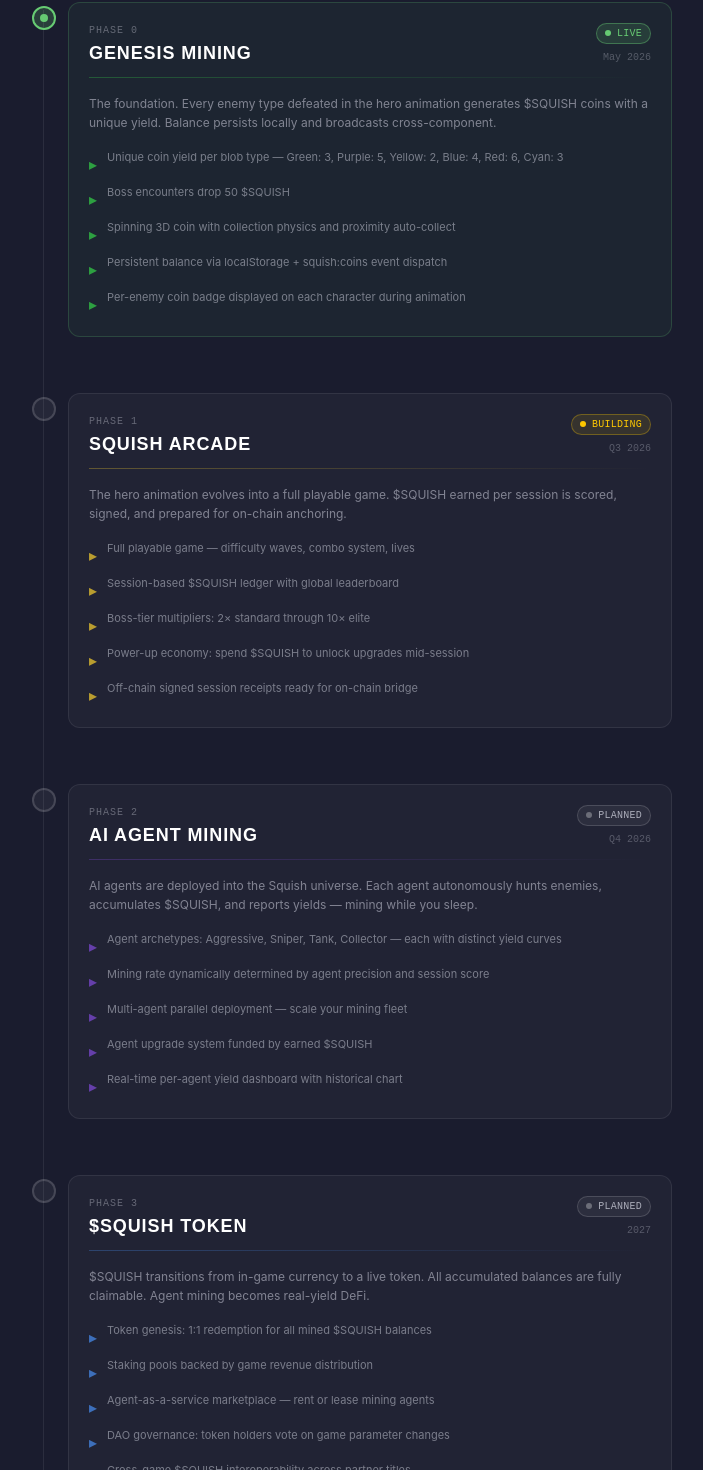
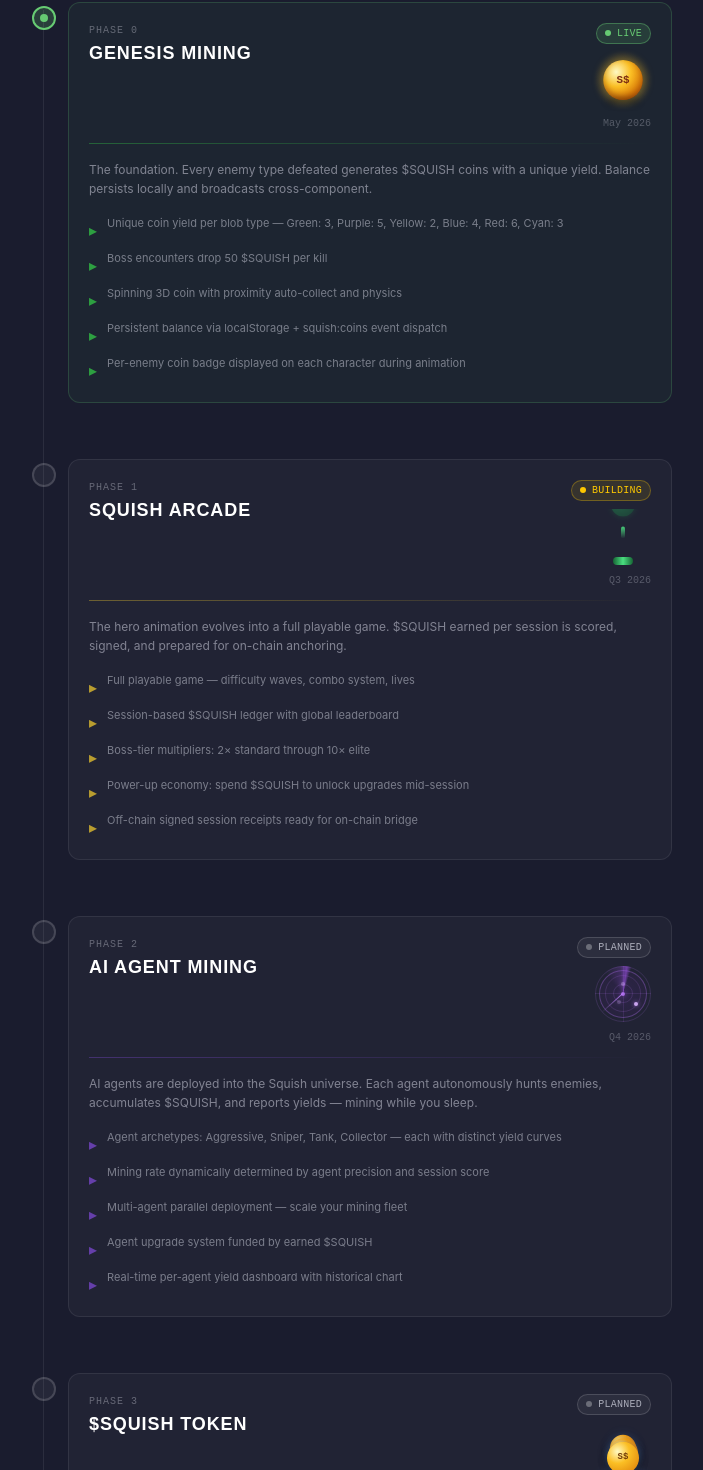
Before and after one commit to yusufsafary/squish-em, a React (Vite) app: page /roadmap in a window 1280 px wide. Shown: the part 296-1766 px from the top of the page, without its empty margins (288-991 px from the left). Built offline with nearby package versions, Linux system fonts and the light colour scheme.

Commit message:
feat: add live mini animations to each roadmap phase card

```diff
--- a/src/pages/roadmap.tsx
+++ b/src/pages/roadmap.tsx
@@ -1,33 +1,233 @@
-import { useEffect, useState } from "react";
-import { motion } from "framer-motion";
+import { useEffect, useRef, useState } from "react";
+import { motion, useAnimation } from "framer-motion";
 
+// ── Phase 0: Spinning 3D coin ──────────────────────────────────────────────
+function CoinAnim() {
+  return (
+    <div className="relative w-14 h-14 flex items-center justify-center flex-shrink-0">
+      {/* Outer glow pulse */}
+      <motion.div
+        className="absolute inset-0 rounded-full"
+        style={{ background: "radial-gradient(circle, rgba(251,191,36,0.45) 0%, transparent 70%)" }}
+        animate={{ scale: [0.7, 1.25, 0.7], opacity: [0.3, 0.7, 0.3] }}
+        transition={{ duration: 2.2, repeat: Infinity, ease: "easeInOut" }}
+      />
+      {/* Coin body — scaleX trick for 3D spin */}
+      <motion.div
+        className="relative w-10 h-10 rounded-full flex items-center justify-center font-mono font-bold text-[11px] select-none"
+        style={{
+          background: "radial-gradient(circle at 33% 30%, #fef9c3, #fbbf24 38%, #d97706 72%, #92400e 100%)",
+          boxShadow: "0 0 10px 2px rgba(251,191,36,0.4), inset 0 -3px 6px rgba(120,53,15,0.5)",
+          color: "#7c2d12",
+          transformOrigin: "center",
+        }}
+        animate={{ scaleX: [1, 0.08, -1, -0.08, 1] }}
+        transition={{ duration: 2, repeat: Infinity, ease: [0.45, 0, 0.55, 1] }}
+      >
+        S$
+      </motion.div>
+      {/* Rim shadow */}
+      <div className="absolute bottom-1 left-1/2 -translate-x-1/2 w-8 h-1.5 rounded-full"
+        style={{ background: "rgba(0,0,0,0.25)", filter: "blur(3px)" }} />
+    </div>
+  );
+}
+
+// ── Phase 1: Mini blob shooter ─────────────────────────────────────────────
+function ArcadeAnim() {
+  const [step, setStep] = useState<"idle"|"falling"|"hit"|"explode">("idle");
+  useEffect(() => {
+    let t: ReturnType<typeof setTimeout>;
+    const cycle = () => {
+      setStep("falling");
+      t = setTimeout(() => setStep("hit"), 900);
+      t = setTimeout(() => setStep("explode"), 1050);
+      t = setTimeout(() => { setStep("idle"); t = setTimeout(cycle, 400); }, 1350);
+    };
+    t = setTimeout(cycle, 300);
+    return () => clearTimeout(t);
+  }, []);
+
+  return (
+    <div className="relative w-14 h-14 flex-shrink-0 overflow-hidden">
+      {/* Blob */}
+      <motion.div
+        className="absolute left-1/2 -translate-x-1/2 w-7 h-7 rounded-full flex items-center justify-center"
+        style={{ background: "radial-gradient(circle at 35% 30%, #86efac, #22c55e 45%, #15803d)", boxShadow: "0 0 8px rgba(34,197,94,0.6)" }}
+        animate={
+          step === "idle"    ? { y: -28, opacity: 0, scale: 0.8 }  :
+          step === "falling" ? { y: 4,   opacity: 1, scale: 1 }    :
+          step === "hit"     ? { y: 4,   opacity: 1, scale: 1.25 } :
+                               { y: 4,   opacity: 0, scale: 2.2 }
+        }
+        transition={{ duration: step === "falling" ? 0.85 : 0.15, ease: "easeIn" }}
+      >
+        {/* Eyes */}
+        <div className="flex gap-1 mt-0.5">
+          <div className="w-1 h-1 rounded-full bg-black/70" />
+          <div className="w-1 h-1 rounded-full bg-black/70" />
+        </div>
+      </motion.div>
+
+      {/* Bullet */}
+      <motion.div
+        className="absolute left-1/2 -translate-x-1/2 w-1 h-3 rounded-full"
+        style={{ background: "linear-gradient(to top, rgba(74,222,128,0), #4ade80)", bottom: 6 }}
+        animate={
+          step === "idle"    ? { y: 0,   opacity: 0 } :
+          step === "falling" ? { y: -38, opacity: [0,1,1] } :
+                               { y: -38, opacity: 0 }
+        }
+        transition={{ duration: step === "falling" ? 0.7 : 0.1, ease: "easeOut", delay: step === "falling" ? 0.15 : 0 }}
+      />
+
+      {/* Explosion sparks */}
+      {step === "explode" && [0,60,120,180,240,300].map((deg, i) => (
+        <motion.div
+          key={i}
+          className="absolute w-1 h-1 rounded-full bg-yellow-300"
+          style={{ left: "50%", top: "40%", transformOrigin: "center" }}
+          initial={{ x: 0, y: 0, opacity: 1, scale: 1 }}
+          animate={{ x: Math.cos(deg*Math.PI/180)*18, y: Math.sin(deg*Math.PI/180)*18, opacity: 0, scale: 0.4 }}
+          transition={{ duration: 0.35, ease: "easeOut" }}
+        />
+      ))}
+
+      {/* Cannon base */}
+      <div className="absolute bottom-0 left-1/2 -translate-x-1/2 w-5 h-2 rounded-sm"
+        style={{ background: "linear-gradient(to right, #166534, #4ade80, #166534)" }} />
+    </div>
+  );
+}
+
+// ── Phase 2: Radar sweep ───────────────────────────────────────────────────
+function RadarAnim() {
+  const DOTS = [
+    { r: 28, a: 40 }, { r: 18, a: 130 }, { r: 24, a: 260 },
+  ];
+  return (
+    <div className="relative w-14 h-14 flex-shrink-0 flex items-center justify-center">
+      {/* Screen */}
+      <div className="absolute inset-1 rounded-full border border-purple-400/30"
+        style={{ background: "radial-gradient(circle, rgba(147,51,234,0.12) 0%, rgba(88,28,135,0.06) 100%)" }} />
+      {/* Grid rings */}
+      {[0.35, 0.65, 1].map((s, i) => (
+        <div key={i} className="absolute rounded-full border border-purple-400/15"
+          style={{ width: `${s*100}%`, height: `${s*100}%` }} />
+      ))}
+      {/* Cross hairs */}
+      <div className="absolute inset-0 flex items-center justify-center pointer-events-none">
+        <div className="w-full h-px bg-purple-400/12" />
+      </div>
+      <div className="absolute inset-0 flex items-center justify-center pointer-events-none">
+        <div className="h-full w-px bg-purple-400/12" />
+      </div>
+
+      {/* Sweep */}
+      <motion.div
+        className="absolute inset-0 rounded-full overflow-hidden"
+        animate={{ rotate: 360 }}
+        transition={{ duration: 2.5, repeat: Infinity, ease: "linear" }}
+      >
+        <div
+          className="absolute inset-0"
+          style={{
+            background: "conic-gradient(from 180deg, rgba(168,85,247,0) 0deg, rgba(168,85,247,0.18) 35deg, rgba(168,85,247,0.55) 50deg, rgba(168,85,247,0) 60deg)",
+          }}
+        />
+        {/* Leading edge line */}
+        <div
+          className="absolute top-1/2 left-1/2 w-1/2 h-px origin-left"
+          style={{ background: "linear-gradient(to right, rgba(192,132,252,0.9), rgba(192,132,252,0))" }}
+        />
+      </motion.div>
+
+      {/* Blinking dots */}
+      {DOTS.map((dot, i) => (
+        <motion.div
+          key={i}
+          className="absolute w-1 h-1 rounded-full bg-purple-300"
+          style={{
+            left: `calc(50% + ${Math.cos(dot.a*Math.PI/180)*dot.r/2}px)`,
+            top:  `calc(50% + ${Math.sin(dot.a*Math.PI/180)*dot.r/2}px)`,
+            boxShadow: "0 0 4px rgba(192,132,252,0.9)",
+          }}
+          animate={{ opacity: [0.2, 1, 0.2] }}
+          transition={{ duration: 2.5, repeat: Infinity, ease: "easeInOut", delay: i * 0.7 }}
+        />
+      ))}
+
+      {/* Center dot */}
+      <div className="w-1 h-1 rounded-full bg-purple-400/80 relative z-10"
+        style={{ boxShadow: "0 0 5px rgba(168,85,247,0.8)" }} />
+    </div>
+  );
+}
+
+// ── Phase 3: Floating coin stack ───────────────────────────────────────────
+function TokenAnim() {
+  return (
+    <div className="relative w-14 h-14 flex-shrink-0 flex items-end justify-center pb-1">
+      {/* Glow base */}
+      <motion.div
+        className="absolute bottom-0 left-1/2 -translate-x-1/2 w-10 h-2 rounded-full"
+        style={{ background: "rgba(96,165,250,0.25)", filter: "blur(4px)" }}
+        animate={{ scaleX: [0.7, 1.1, 0.7], opacity: [0.4, 0.8, 0.4] }}
+        transition={{ duration: 2.4, repeat: Infinity, ease: "easeInOut" }}
+      />
+      {/* 3 stacked coins */}
+      {[2, 1, 0].map((layer) => (
+        <motion.div
+          key={layer}
+          className="absolute flex items-center justify-center"
+          style={{
+            width: `${32 - layer*3}px`,
+            height: `${32 - layer*3}px`,
+            borderRadius: "50%",
+            background: `radial-gradient(circle at 33% 30%, ${layer===0?"#fef9c3, #fbbf24 38%, #d97706":"#fde68a, #f59e0b 38%, #b45309"} 100%)`,
+            boxShadow: `0 ${4+layer*2}px ${8+layer*3}px rgba(0,0,0,0.3), 0 0 ${6+layer*3}px rgba(96,165,250,${0.3-layer*0.08})`,
+            bottom: `${layer*7}px`,
+            zIndex: 3 - layer,
+          }}
+          animate={{ y: [0, -5, 0] }}
+          transition={{ duration: 2.4, repeat: Infinity, ease: "easeInOut", delay: layer * 0.15 }}
+        >
+          {layer === 0 && (
+            <span className="font-mono font-bold text-[9px] text-yellow-900 select-none">S$</span>
+          )}
+        </motion.div>
+      ))}
+      {/* Expanding ring */}
+      <motion.div
+        className="absolute bottom-2 left-1/2 -translate-x-1/2 rounded-full border border-blue-400/40"
+        animate={{ width: [8, 44, 8], height: [8, 44, 8], opacity: [0.8, 0, 0.8] }}
+        transition={{ duration: 2.4, repeat: Infinity, ease: "easeOut" }}
+        style={{ translateX: "-50%" }}
+      />
+    </div>
+  );
+}
+
+// ── Phase data ────────────────────────────────────────────────────────────
 const PHASES = [
   {
-    id: "genesis",
-    label: "PHASE 0",
-    title: "Genesis Mining",
-    status: "LIVE" as const,
-    date: "May 2026",
-    hsl: "127,65%,52%",
-    description:
-      "The foundation. Every enemy type defeated in the hero animation generates $SQUISH coins with a unique yield. Balance persists locally and broadcasts cross-component.",
+    id: "genesis", label: "PHASE 0", title: "Genesis Mining",
+    status: "LIVE" as const, date: "May 2026", hsl: "127,65%,52%",
+    Anim: CoinAnim,
+    description: "The foundation. Every enemy type defeated generates $SQUISH coins with a unique yield. Balance persists locally and broadcasts cross-component.",
     items: [
       "Unique coin yield per blob type — Green: 3, Purple: 5, Yellow: 2, Blue: 4, Red: 6, Cyan: 3",
-      "Boss encounters drop 50 $SQUISH",
-      "Spinning 3D coin with collection physics and proximity auto-collect",
+      "Boss encounters drop 50 $SQUISH per kill",
+      "Spinning 3D coin with proximity auto-collect and physics",
       "Persistent balance via localStorage + squish:coins event dispatch",
       "Per-enemy coin badge displayed on each character during animation",
     ],
   },
   {
-    id: "arcade",
-    label: "PHASE 1",
-    title: "Squish Arcade",
-    status: "BUILDING" as const,
-    date: "Q3 2026",
-    hsl: "48,95%,58%",
-    description:
-      "The hero animation evolves into a full playable game. $SQUISH earned per session is scored, signed, and prepared for on-chain anchoring.",
+    id: "arcade", label: "PHASE 1", title: "Squish Arcade",
+    status: "BUILDING" as const, date: "Q3 2026", hsl: "48,95%,58%",
+    Anim: ArcadeAnim,
+    description: "The hero animation evolves into a full playable game. $SQUISH earned per session is scored, signed, and prepared for on-chain anchoring.",
     items: [
       "Full playable game — difficulty waves, combo system, lives",
       "Session-based $SQUISH ledger with global leaderboard",
@@ -37,14 +237,10 @@ const PHASES = [
     ],
   },
   {
-    id: "agent-mining",
-    label: "PHASE 2",
-    title: "AI Agent Mining",
-    status: "PLANNED" as const,
-    date: "Q4 2026",
-    hsl: "263,68%,58%",
-    description:
-      "AI agents are deployed into the Squish universe. Each agent autonomously hunts enemies, accumulates $SQUISH, and reports yields — mining while you sleep.",
+    id: "agent-mining", label: "PHASE 2", title: "AI Agent Mining",
+    status: "PLANNED" as const, date: "Q4 2026", hsl: "263,68%,58%",
+    Anim: RadarAnim,
+    description: "AI agents are deployed into the Squish universe. Each agent autonomously hunts enemies, accumulates $SQUISH, and reports yields — mining while you sleep.",
     items: [
       "Agent archetypes: Aggressive, Sniper, Tank, Collector — each with distinct yield curves",
       "Mining rate dynamically determined by agent precision and session score",
@@ -54,14 +250,10 @@ const PHASES = [
     ],
   },
   {
-    id: "token",
-    label: "PHASE 3",
-    title: "$SQUISH Token",
-    status: "PLANNED" as const,
-    date: "2027",
-    hsl: "215,88%,62%",
-    description:
-      "$SQUISH transitions from in-game currency to a live token. All accumulated balances are fully claimable. Agent mining becomes real-yield DeFi.",
+    id: "token", label: "PHASE 3", title: "$SQUISH Token",
+    status: "PLANNED" as const, date: "2027", hsl: "215,88%,62%",
+    Anim: TokenAnim,
+    description: "$SQUISH transitions from in-game currency to a live token. All accumulated balances are fully claimable. Agent mining becomes real-yield DeFi.",
     items: [
       "Token genesis: 1:1 redemption for all mined $SQUISH balances",
       "Staking pools backed by game revenue distribution",
@@ -73,14 +265,13 @@ const PHASES = [
 ];
 
 const STATUS_CONFIG = {
-  LIVE:     { label: "LIVE",     bg: "bg-primary/15",    border: "border-primary/40",    text: "text-primary",     dot: "bg-primary"     },
-  BUILDING: { label: "BUILDING", bg: "bg-yellow-400/10", border: "border-yellow-400/30", text: "text-yellow-400",  dot: "bg-yellow-400"  },
-  PLANNED:  { label: "PLANNED",  bg: "bg-white/5",       border: "border-white/15",      text: "text-muted-foreground", dot: "bg-white/30" },
+  LIVE:     { label: "LIVE",     bg: "bg-primary/15",    border: "border-primary/40",    text: "text-primary",          dot: "bg-primary"     },
+  BUILDING: { label: "BUILDING", bg: "bg-yellow-400/10", border: "border-yellow-400/30", text: "text-yellow-400",        dot: "bg-yellow-400"  },
+  PLANNED:  { label: "PLANNED",  bg: "bg-white/5",       border: "border-white/15",      text: "text-muted-foreground", dot: "bg-white/30"    },
 };
 
 export default function Roadmap() {
   const [balance, setBalance] = useState(0);
-
   useEffect(() => {
     setBalance(parseInt(localStorage.getItem("squish_coin_balance") || "0"));
     const handler = (e: Event) => {
@@ -106,7 +297,6 @@ export default function Roadmap() {
             From a visual coin animation to a self-sustaining AI mining economy.
             Each phase builds on the last — no resets, no forks.
           </p>
-
           {balance > 0 && (
             <motion.div
               initial={{ opacity: 0, scale: 0.95 }} animate={{ opacity: 1, scale: 1 }} transition={{ delay: 0.3 }}
@@ -122,16 +312,14 @@ export default function Roadmap() {
 
         {/* Timeline */}
         <div className="relative">
-          {/* Spine */}
           <div className="absolute left-[11px] top-2 bottom-0 w-px bg-white/8" />
-
           <div className="space-y-14">
-            {PHASES.map((phase, i) => {
-              const cfg = STATUS_CONFIG[phase.status];
-              const isLive = phase.status === "LIVE";
+            {PHASES.map(({ id, label, title, status, date, hsl, Anim, description, items }, i) => {
+              const cfg = STATUS_CONFIG[status];
+              const isLive = status === "LIVE";
               return (
                 <motion.div
-                  key={phase.id}
+                  key={id}
                   initial={{ opacity: 0, x: -20 }} animate={{ opacity: 1, x: 0 }}
                   transition={{ duration: 0.45, delay: i * 0.1 }}
                   className="relative pl-9"
@@ -139,38 +327,40 @@ export default function Roadmap() {
                   {/* Node */}
                   <div className="absolute left-0 top-1">
                     <div className={`w-6 h-6 rounded-full border-2 flex items-center justify-center ${isLive ? "border-primary bg-primary/20" : "border-white/15 bg-white/5"}`}>
-                      {isLive && (
-                        <span className="w-2 h-2 rounded-full bg-primary animate-pulse" />
-                      )}
+                      {isLive && <span className="w-2 h-2 rounded-full bg-primary animate-pulse" />}
                     </div>
                   </div>
 
                   {/* Card */}
                   <div className={`rounded-xl border p-5 transition-all ${isLive ? "border-primary/20 bg-primary/5" : "border-white/8 bg-white/3"}`}>
-                    {/* Top row */}
-                    <div className="flex items-start justify-between gap-3 mb-3">
-                      <div>
-                        <span className="font-mono text-[10px] tracking-widest text-muted-foreground/50 block mb-1">{phase.label}</span>
-                        <h2 className="font-display font-bold text-lg text-white leading-tight">{phase.title}</h2>
+                    {/* Top row: meta + animation */}
+                    <div className="flex items-start justify-between gap-4 mb-3">
+                      <div className="flex-1 min-w-0">
+                        <span className="font-mono text-[10px] tracking-widest text-muted-foreground/50 block mb-1">{label}</span>
+                        <h2 className="font-display font-bold text-lg text-white leading-tight">{title}</h2>
                       </div>
-                      <div className="flex flex-col items-end gap-1.5 flex-shrink-0">
-                        <span className={`inline-flex items-center gap-1.5 px-2 py-0.5 rounded-full border text-[10px] font-mono tracking-wide ${cfg.bg} ${cfg.border} ${cfg.text}`}>
-                          <span className={`w-1.5 h-1.5 rounded-full ${cfg.dot} ${isLive ? "animate-pulse" : ""}`} />
-                          {cfg.label}
-                        </span>
-                        <span className="font-mono text-[10px] text-muted-foreground/40">{phase.date}</span>
+                      {/* Mini animation — right side */}
+                      <div className="flex flex-col items-end gap-2">
+                        <div className="flex items-center gap-2">
+                          <span className={`inline-flex items-center gap-1.5 px-2 py-0.5 rounded-full border text-[10px] font-mono tracking-wide ${cfg.bg} ${cfg.border} ${cfg.text}`}>
+                            <span className={`w-1.5 h-1.5 rounded-full ${cfg.dot} ${isLive ? "animate-pulse" : ""}`} />
+                            {cfg.label}
+                          </span>
+                        </div>
+                        <Anim />
+                        <span className="font-mono text-[10px] text-muted-foreground/40">{date}</span>
                       </div>
                     </div>
 
-                    {/* Accent line */}
-                    <div className="h-px mb-4" style={{ background: `linear-gradient(to right, hsl(${phase.hsl},0.3), transparent)` }} />
+                    {/* Accent divider */}
+                    <div className="h-px mb-4" style={{ background: `linear-gradient(to right, hsl(${hsl},0.35), transparent)` }} />
 
-                    <p className="text-xs text-muted-foreground/70 leading-relaxed mb-4">{phase.description}</p>
+                    <p className="text-xs text-muted-foreground/70 leading-relaxed mb-4">{description}</p>
 
                     <ul className="space-y-2">
-                      {phase.items.map((item, k) => (
+                      {items.map((item, k) => (
                         <li key={k} className="flex items-start gap-2.5">
-                          <span className="flex-shrink-0 mt-[3px]" style={{ color: `hsl(${phase.hsl})`, opacity: 0.7 }}>▸</span>
+                          <span className="flex-shrink-0 mt-[3px]" style={{ color: `hsl(${hsl})`, opacity: 0.7 }}>▸</span>
                           <span className="text-[11px] text-muted-foreground/65 leading-relaxed">{item}</span>
                         </li>
                       ))}
@@ -182,7 +372,7 @@ export default function Roadmap() {
           </div>
         </div>
 
-        {/* Footer note */}
+        {/* Footer */}
         <motion.div
           initial={{ opacity: 0 }} animate={{ opacity: 1 }} transition={{ delay: 0.6 }}
           className="mt-16 pt-6 border-t border-white/5"
@@ -192,7 +382,6 @@ export default function Roadmap() {
             All $SQUISH mined in Phase 0 will carry forward to Phase 3 at 1:1.
           </p>
         </motion.div>
-
       </div>
     </main>
   );
```
